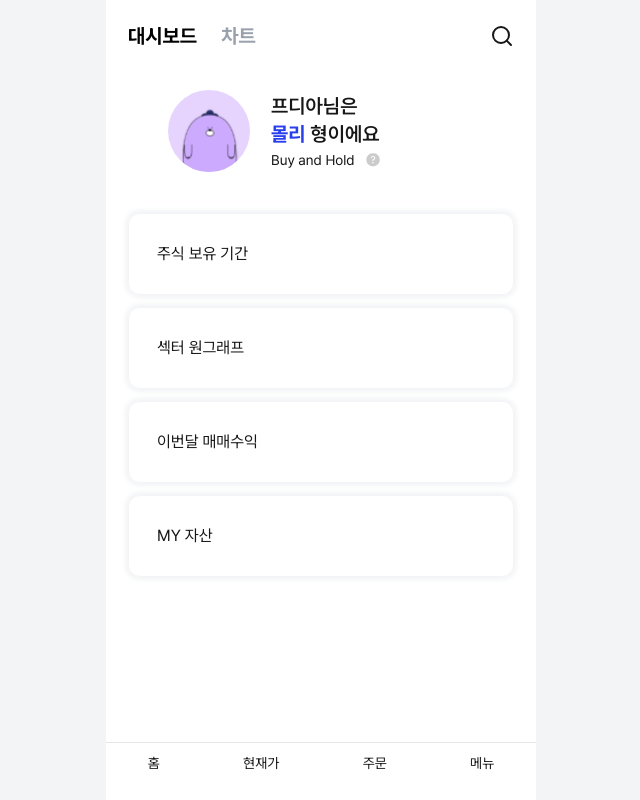
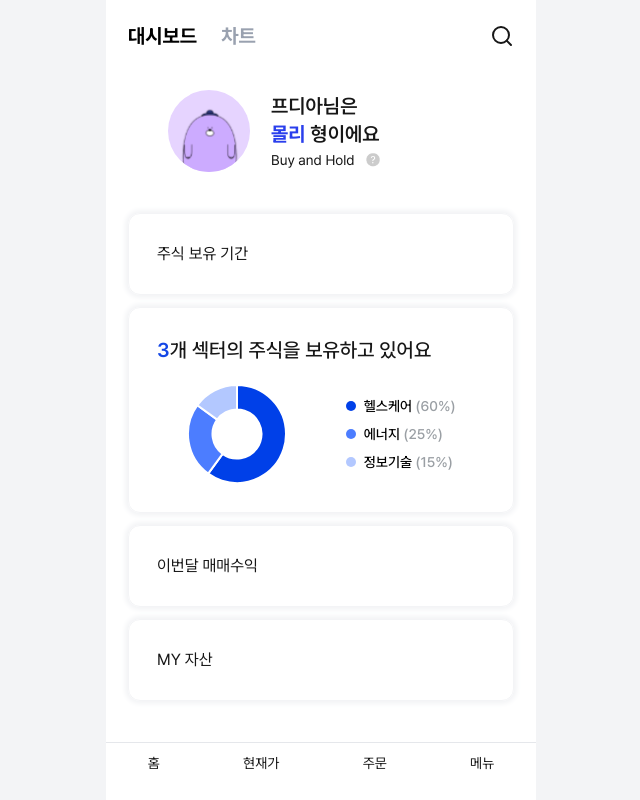
Before and after one commit to DonTTouch-PDA/SOL-Assistant-frontend, a Next.js app: page /reports in a window 1280 px wide. Shown: the whole page, without its empty margins (319-959 px from the left). Built offline with nearby package versions, Linux system fonts and the light colour scheme.

Commit message:
[Feat] 원그래프 #7

```diff
--- a/package.json
+++ b/package.json
@@ -11,6 +11,8 @@
 	"dependencies": {
 		"@tanstack/react-query": "^5.90.2",
 		"@tanstack/react-query-devtools": "^5.90.2",
+		"canvas": "^3.2.0",
+		"chart.js": "^4.5.0",
 		"lucide-react": "^0.544.0",
 		"motion": "^12.23.22",
 		"next": "15.5.4",
--- a/src/constants/descriptions.tsx
+++ b/src/constants/descriptions.tsx
@@ -3,14 +3,14 @@
 export const INVESTMENT_TYPES = (
 	<>
 		• 플리 형(Day Trading): 1일 미만 단기 투자자 <br />
-		• 도레미 형(Swing Trading): 2~10일의 중기 투자자 <br /> • 몰리 형(Buy and
+		• 도레미 형(Swing Trading): 2~10일의 중기 투자자 <br />• 몰리 형(Buy and
 		Hold): 2주 이상 장기 투자자
 	</>
 );
 
 export const INVESTMENT_TYPES_ADD = (
 	<>
-		※ 실제 평균 주식 보유일수에 따라 분류됩니다. <br />
+		※ 평균 주식 보유일수에 따라 분류됩니다. <br />
 		처음에 입력한 성향과는 다를 수 있습니다.
 	</>
 );
--- a/src/containers/reports/SectorsCircle.tsx
+++ b/src/containers/reports/SectorsCircle.tsx
@@ -1,9 +1,62 @@
+'use client';
 import CustomCard from '@/components/common/customCard';
+import { Chart, DoughnutController, ArcElement, Legend } from 'chart.js';
+import { useEffect, useRef } from 'react';
+const data = {
+	labels: ['헬스케어', '에너지', '정보기술'],
+	datasets: [
+		{
+			data: [60, 25, 15],
+			backgroundColor: ['#0040E8', '#4C7DFF', '#B3C8FF'],
+		},
+	],
+};
+
+Chart.register(ArcElement, DoughnutController, Legend);
 
 export default function SectorsCircle() {
+	const canvasRef = useRef<HTMLCanvasElement>(null);
+
+	useEffect(() => {
+		const ctx = canvasRef.current?.getContext('2d');
+		if (!ctx) return;
+
+		const chart = new Chart(ctx, {
+			type: 'doughnut',
+			data: data,
+			options: {
+				responsive: false,
+				plugins: { legend: { display: false } },
+			},
+		});
+		return () => chart.destroy();
+	}, []);
+
 	return (
 		<CustomCard>
-			<p>섹터 원그래프</p>
+			<p className="pb-5 font-medium text-xl">
+				<b className="font-semibold text-blue-700">{data.labels.length}</b>개
+				섹터의 주식을 보유하고 있어요
+			</p>
+			<div className="flex items-center justify-around">
+				<canvas ref={canvasRef} height={100} width={100} />
+				<div className="flex flex-col gap-2 text-sm">
+					{data.labels.map((label, i) => (
+						<div key={i} className="flex items-center gap-2">
+							<div
+								className="w-2.5 h-2.5 rounded-full"
+								style={{ backgroundColor: data.datasets[0].backgroundColor[i] }}
+							/>
+							<span className="text-black font-medium">
+								{label}{' '}
+								<span className="text-[#9A9FA4] font-medium">
+									({data.datasets[0].data[i]}%)
+								</span>
+							</span>
+						</div>
+					))}
+				</div>
+			</div>
 		</CustomCard>
 	);
 }
```
Also changed, not shown: 1 other file (tests, documents, lock files or other folders).
